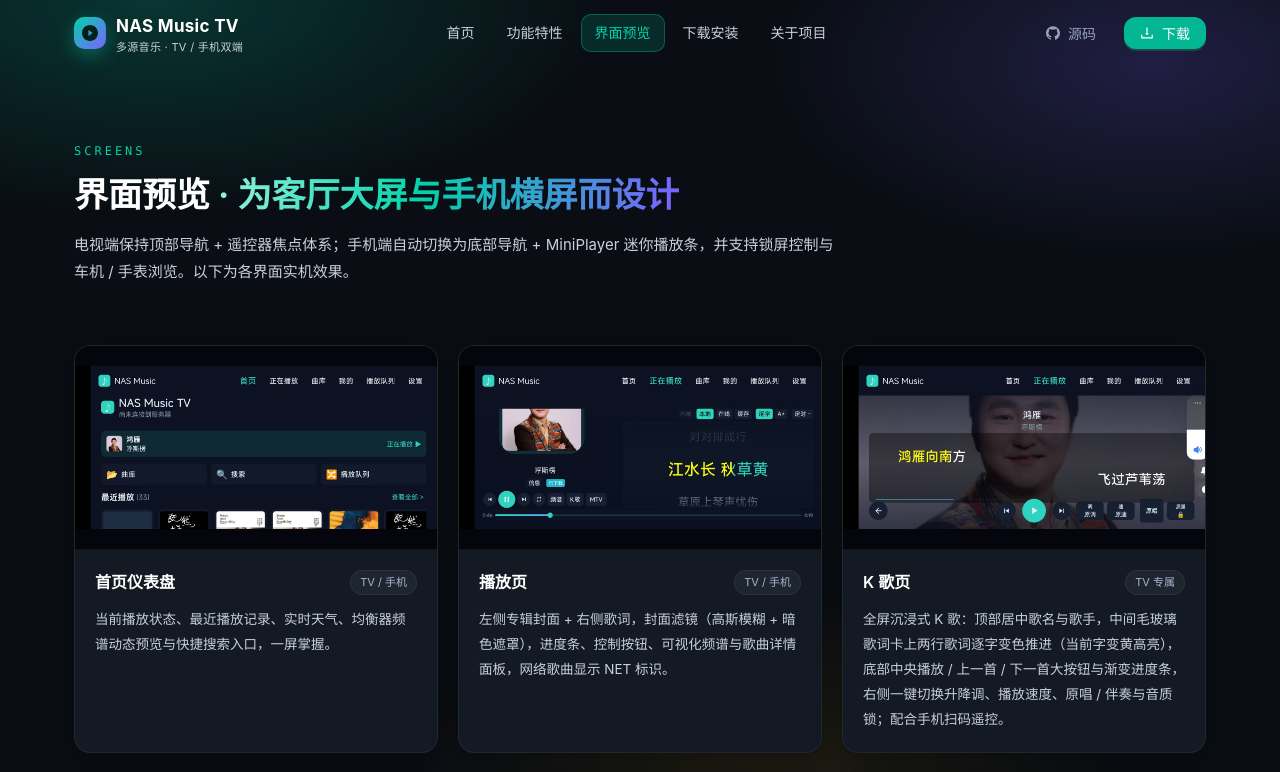
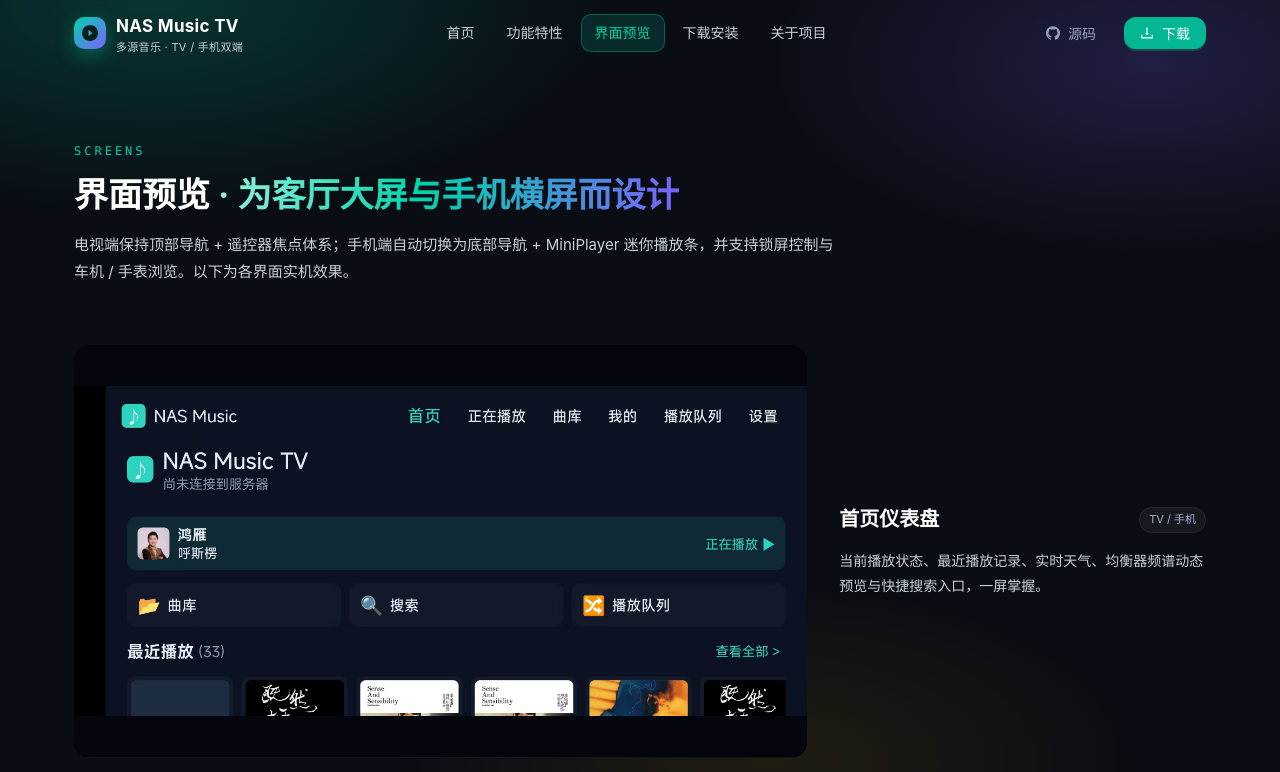
Before and after one commit to hxzhang2000/NASMusicTV-Website, a React (Vite) app in the folder web/: page /screens in a window 1280 px wide. Shown: the top 772 px of the page. Built offline with nearby package versions, Linux system fonts and the light colour scheme.

Commit message:
style: 界面预览页改为左右交替布局，截图 2/3 + 文字 1/3

```diff
--- a/web/src/pages/ScreensPage.tsx
+++ b/web/src/pages/ScreensPage.tsx
@@ -23,11 +23,16 @@ export default function ScreensPage() {
 
       <section className="section" style={{ paddingTop: 20 }}>
         <div className="container">
-          <div className="grid grid-3">
-            {screens.map((s) => {
+          <div className="screens-list">
+            {screens.map((s, idx) => {
               const shot = screenShots[s.name];
+              const isReversed = idx % 2 === 1;
               return (
-                <div className="screen-card" key={s.name}>
+                <div
+                  className={`screen-row ${isReversed ? "screen-row-reversed" : ""}`}
+                  key={s.name}
+                >
+                  <div className="screen-image">
                     {shot ? (
                       <Screenshot {...shot} alt={`${s.name} 界面截图`} />
                     ) : (
@@ -37,7 +42,8 @@ export default function ScreensPage() {
                         </div>
                       </div>
                     )}
-                  <div className="screen-body">
+                  </div>
+                  <div className="screen-text">
                     <div className="screen-name">
                       {s.name}
                       <span className="tag">{s.tag}</span>
--- a/web/src/styles.css
+++ b/web/src/styles.css
@@ -909,6 +909,52 @@ a {
   color: var(--text-dim);
 }
 
+/* ---------- 界面预览页：左右交替布局 ---------- */
+.screens-list {
+  display: flex;
+  flex-direction: column;
+  gap: 48px;
+}
+
+.screen-row {
+  display: grid;
+  grid-template-columns: 2fr 1fr;
+  gap: 32px;
+  align-items: center;
+}
+
+.screen-row-reversed {
+  grid-template-columns: 1fr 2fr;
+}
+
+.screen-row-reversed .screen-image {
+  order: 2;
+}
+
+.screen-row-reversed .screen-text {
+  order: 1;
+}
+
+.screen-image {
+  border-radius: var(--radius);
+  overflow: hidden;
+}
+
+.screen-text {
+  padding: 16px 0;
+}
+
+.screen-text .screen-name {
+  font-size: 20px;
+  font-weight: 620;
+  margin-bottom: 12px;
+}
+
+.screen-text .screen-desc {
+  font-size: 14px;
+  line-height: 1.8;
+}
+
 /* ---------- 功能页 ---------- */
 .features-layout {
   display: grid;
```
Lines whose indentation alone changed are shown as unchanged.
